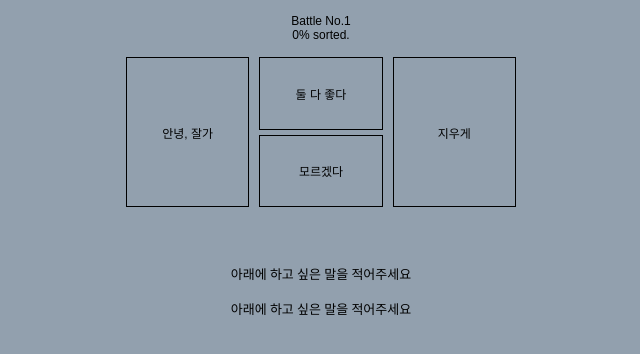
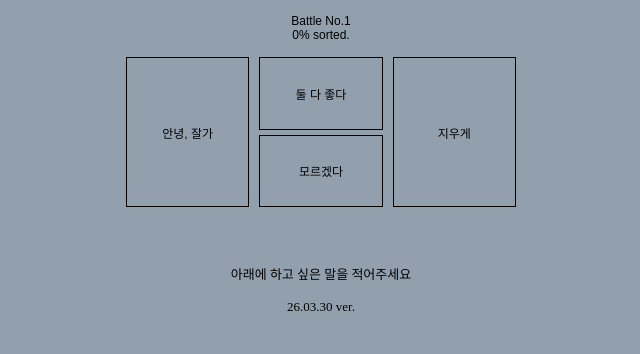
Before and after one commit to lb905948/wp-solo-sort, a plain HTML site: page wp-solosort.html in a window 1280 px wide. Shown: the whole page, without its empty margins (319-959 px from the left). Drawn offline with Linux system fonts and the light colour scheme.

Commit message:
Update wp-solosort.html

```diff
--- a/wp-solosort.html
+++ b/wp-solosort.html
@@ -349,7 +349,7 @@ a:hover{color:#99ccff;}
 </table><br><br>
 <div id="resultField" style="text-align:center;">
     <p><font size="2" face="돋움"><span style="">아래에 하고 싶은 말을 적어주세요</font></p>
-    <p><font size="2" face="돋움">아래에 하고 싶은 말을 적어주세요</font></p>
+    <p><font size="2" face="돋움">26.03.30 ver.</font></p>
 
 </div>
 <script type="text/javascript">
```
